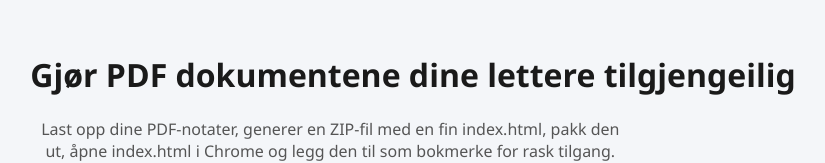
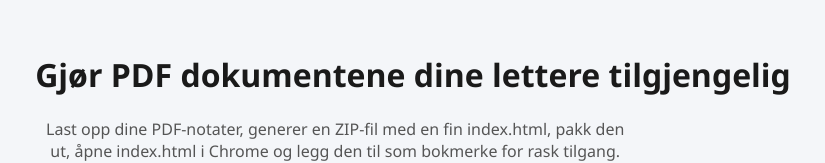
Before and after one commit to Qariyen/pdf-organizer, a plain HTML site: page index.html in a window 1280 px wide. Shown: the top 163 px of the page, without its empty margins (227-1052 px from the left). Drawn offline with nearby package versions, Linux system fonts and the light colour scheme.

Commit message:
Update index.html
fiksa feil skrevet ord, cmonn

```diff
--- a/index.html
+++ b/index.html
@@ -107,7 +107,7 @@
 </head>
 <body>
   <header>
-    <h1>Gjør PDF dokumentene dine lettere tilgjengeilig</h1>
+    <h1>Gjør PDF dokumentene dine lettere tilgjengelig</h1>
     <p class="description">
       Last opp dine PDF-notater, generer en ZIP-fil med en fin index.html, pakk den ut, åpne index.html i Chrome og legg den til som bokmerke for rask tilgang.
     </p>
```
